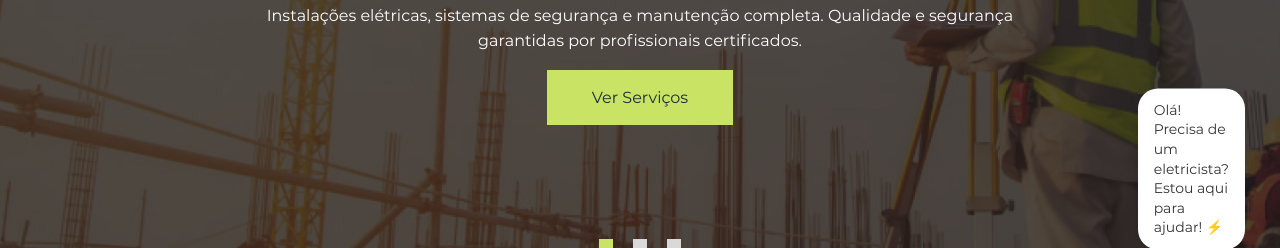
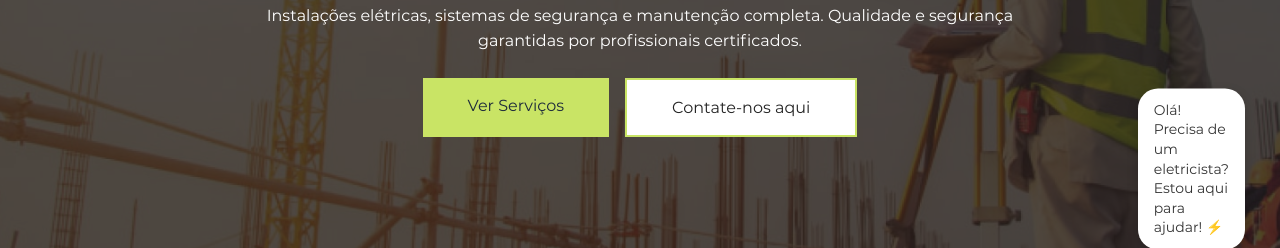
Before and after one commit to TommiL90/405882, a website: page html/index.html in a window 1280 px wide. Shown: the part 451-699 px from the top of the page. Drawn offline with Linux system fonts and the light colour scheme.

Commit message:
feat: agrega botones de contacto y mejora el diseño de la sección de banner en la página principal, optimizando la experiencia del usuario

```diff
--- a/html/css/style.css
+++ b/html/css/style.css
@@ -1849,3 +1849,22 @@ textarea::placeholder {
 	}
 }
 /* Responsive END */
+
+.banner-buttons {
+	display: flex;
+	justify-content: center;
+	gap: 16px;
+	margin-top: 24px;
+}
+
+.banner-btn-secondary {
+	background: #fff;
+	color: #222;
+	border: 2px solid #C9E465;
+	transition: background 0.2s, color 0.2s;
+}
+.banner-btn-secondary:hover {
+	background: #C9E465;
+	color: #222;
+	border-color: #C9E465;
+}
--- a/html/index.html
+++ b/html/index.html
@@ -288,8 +288,10 @@
 						<p>Instalações elétricas, sistemas de segurança e manutenção completa. Qualidade e segurança
 							garantidas por profissionais
 							certificados.</p>
-						<a href="#s-services" class="banner-btn def-btn anchor-link wow fadeIn"
-							data-wow-delay="0.3s">Ver Serviços</a>
+						<div class="banner-buttons wow fadeIn" data-wow-delay="0.3s">
+							<a href="#s-services" class="banner-btn def-btn anchor-link">Ver Serviços</a>
+							<a href="https://wa.me/5512988340280" target="_blank" class="banner-btn def-btn banner-btn-secondary">Contate-nos aqui</a>
+						</div>
 					</div>
 				</div>
 				<div class="swiper-slide" style="background-image: url(images/banner-bg-2.jpg)">
@@ -299,7 +301,10 @@
 							<strong>emergência</strong> 24/7 para sua casa e empresa
 						</h2>
 						<p>Atendimento de emergência elétrica 24 horas. Curtos circuitos, quedas de energia e falhas elétricas com resposta imediata.</p>
-						<a href="#s-services" class="banner-btn def-btn anchor-link">Ver Serviços</a>
+						<div class="banner-buttons">
+							<a href="#s-services" class="banner-btn def-btn anchor-link">Ver Serviços</a>
+							<a href="https://wa.me/5512988340280" target="_blank" class="banner-btn def-btn banner-btn-secondary">Contate-nos aqui</a>
+						</div>
 					</div>
 				</div>
 				<div class="swiper-slide" style="background-image: url(images/banner-bg-3.jpg)">
@@ -309,7 +314,10 @@
 						<h2 class="banner-title">Pronto para começar <strong>seu projeto?</strong> Entre em contato
 							conosco e solicite um orçamento gratuito.</h2>
 						<p>Mais de 300 clientes satisfeitos em Ubatuba e região. Qualidade, segurança e garantia em todos os serviços.</p>
-						<a href="https://wa.me/5512988340280" target="_blank" class="banner-btn def-btn">Solicitar Orçamento</a>
+						<div class="banner-buttons">
+							<a href="#s-services" class="banner-btn def-btn anchor-link">Ver Serviços</a>
+							<a href="https://wa.me/5512988340280" target="_blank" class="banner-btn def-btn banner-btn-secondary">Contate-nos aqui</a>
+						</div>
 					</div>
 				</div>
 			</div>
```
